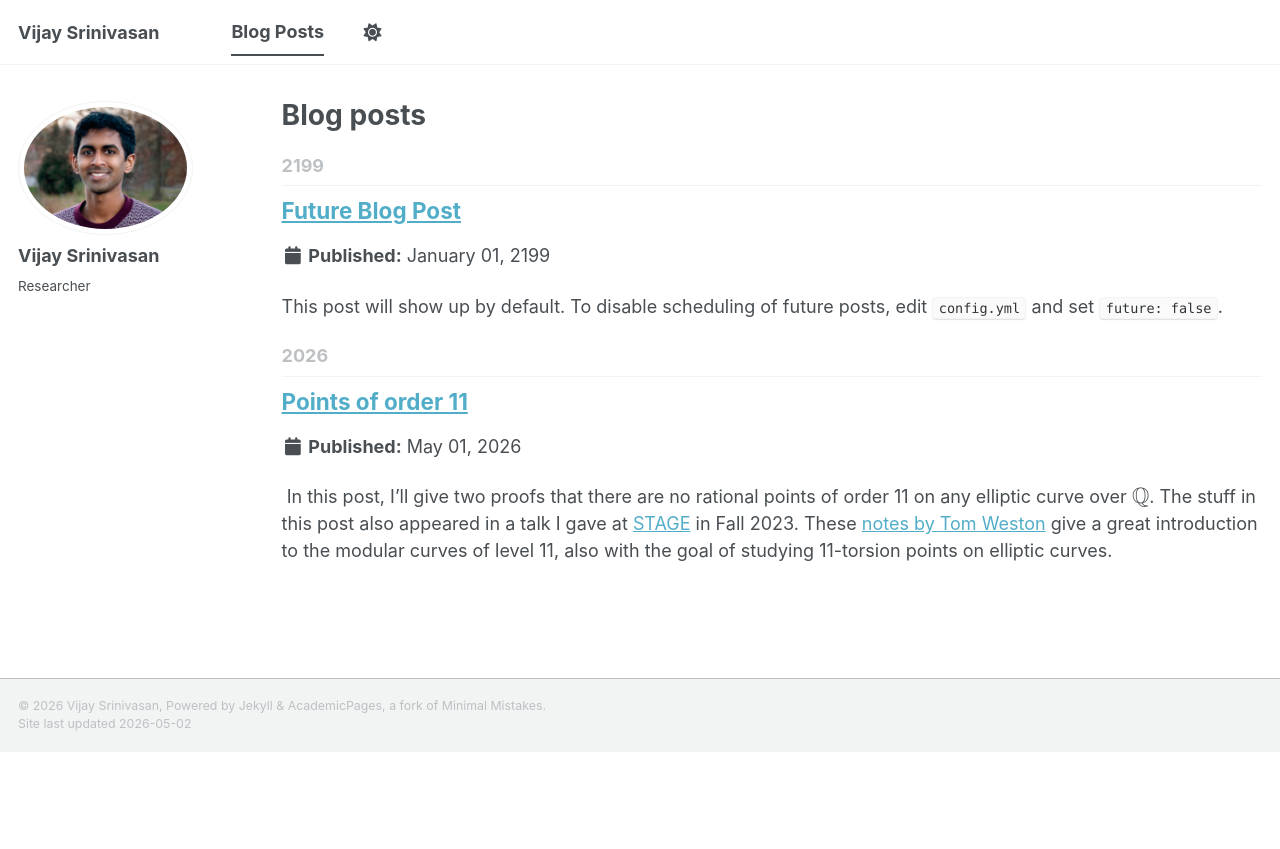
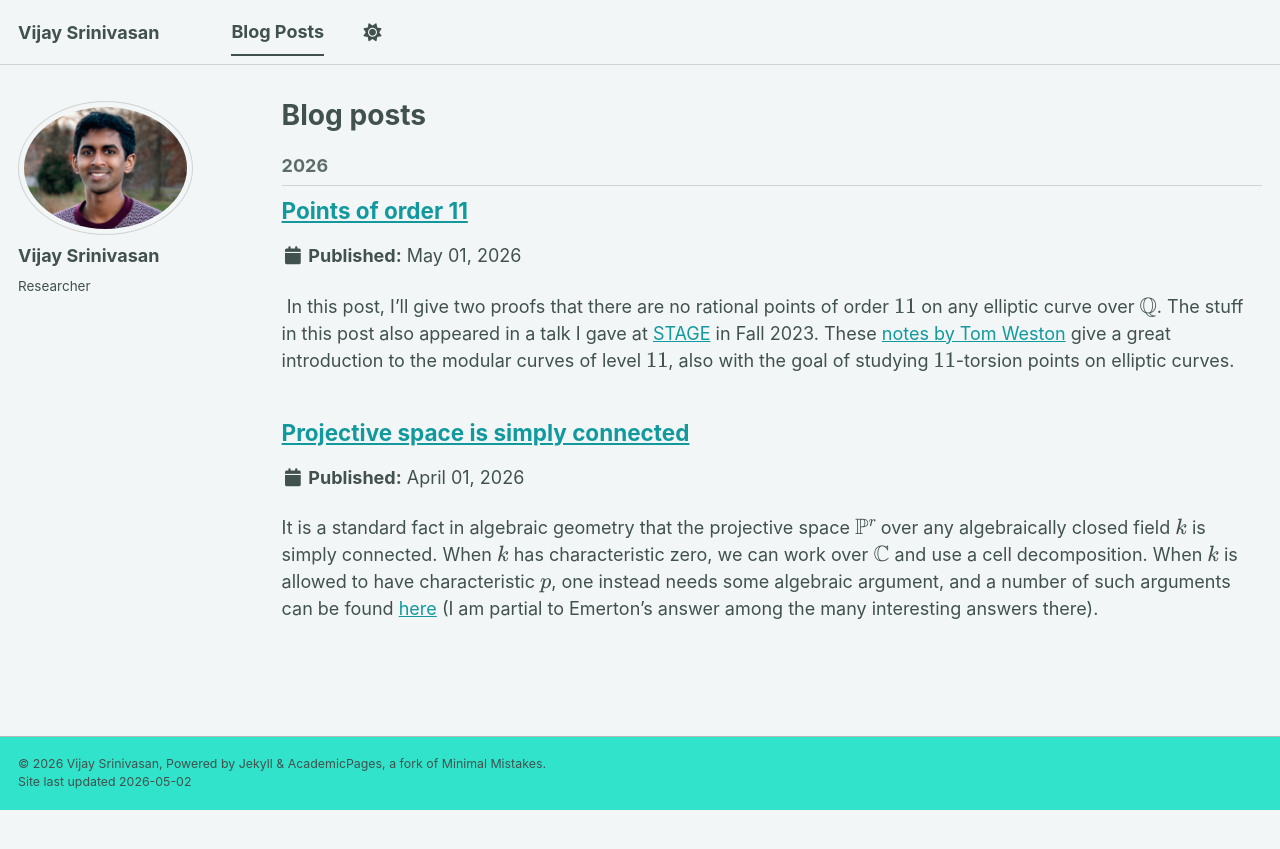
Before and after one commit to vr-srinivasan/vr-srinivasan.github.io, a Jekyll site: the page built from _pages/year-archive.html, in a window 1280 px wide. Shown: the top 849 px of the page. Built offline with Jekyll 4.4.1, drawn with Linux system fonts in a browser that asks for light colours; a script bundle is joined from its source files by our own code; library files that are not in the unit come from our copies.

Commit message:
Added another post

```diff
--- a/_config.yml
+++ b/_config.yml
@@ -8,7 +8,7 @@
 
 # Basic Site Settings
 locale                   : "en-US"
-site_theme               : "default" # The available themes options are "default", "air", "sunrise", "mint", "dirt" and "contrast"
+site_theme               : "mint" # The available themes options are "default", "air", "sunrise", "mint", "dirt" and "contrast"
 title                    : "Vijay Srinivasan"
 title_separator          : "-"
 name                     : &name "Vijay Srinivasan"
--- /dev/null
+++ b/_posts/2026-04-01-pn-simply-connected.md
@@ -0,0 +1,26 @@
+---
+title: Projective space is simply connected
+date: 2026-04-01
+mathjax: true
+---
+
+It is a standard fact in algebraic geometry that the projective space \\(\mathbb{P}^r\\) over any algebraically closed field \\(k\\) is simply connected. When \\(k\\) has characteristic zero, we can work over \\(\mathbb{C}\\) and use a cell decomposition. When \\(k\\) is allowed to have characteristic \\(p\\), one instead needs some algebraic argument, and a number of such arguments can be found [here](https://mathoverflow.net/questions/62282/mathbbpn-is-simply-connected) (I am partial to Emerton's answer among the many interesting answers there).
+
+The point of this post is to give another pretty simple proof I thought of at some point, which, like many of the answers linked above, reduces the case of higher dimensional projective space to just the projective line.
+
+---
+
+<span style="color: #4a90d9;">**Lemma.**</span> Let \\(V\to X\\) a finite, surjective morphism of irreducible \\(k\\)-varieties, and suppose that for some \\(x\in X(k)\\), the fiber \\(\pi^{-1}(x)\\) consists of a single point. Then \\(\pi_1(V)\to \pi_1(X)\\) is surjective.
+
+<details>
+<summary>Proof</summary>
+
+It suffices to show that for \(Y\to X\) a connected finite étale cover of degree \(n\), we have that \(V\times_X Y\) is connected. Let \(\{y_1,\dots,y_n\}\) be the fiber above \(x\). Let \(v\) be the unique point of \(V\) above \(x\). Since \(V\times_X Y\to V\) is finite étale of degree \(n\), the fiber above \(v\) in \(V\times_X Y\) consists of \(n\) points \(\{v_1,\dots,v_n\}\). So each \(y_i\) has a unique preimage in \(V\times_X Y\).
+
+Now \(V\to X\) is finite surjective so every connected component of \(V\times_X Y\) must surject onto \(Y\). But each point \(y_i\) above has only one preimage in \(V\times_X Y\), thus \(V\times_X Y\) can only have one connected component. \(\square\)
+
+</details>
+
+---
+
+To see that \\(\mathbb{P}^r_k\\) is simply connected, we note that \\(\mathbb{P}^r\\) may be realized as the quotient of \\((\mathbb{P}^1)^r\\) by the natural action of the symmetric group \\(\mathfrak{S}_r\\). This action has fixed points along the diagonal. So we can apply the above result to the quotient map \\((\mathbb{P}^1)^r \to \mathbb{P}^r.\\)
--- a/_posts/2199-01-01-future-post.md
+++ /dev/null
@@ -1,11 +0,0 @@
----
-title: 'Future Blog Post'
-date: 2199-01-01
-permalink: /posts/2012/08/blog-post-4/
-tags:
-  - cool posts
-  - category1
-  - category2
----
-
-This post will show up by default. To disable scheduling of future posts, edit `config.yml` and set `future: false`.
```
Also changed, not shown: _posts/2026-05-01-eleven-torsion.md (+4 -4 lines).
